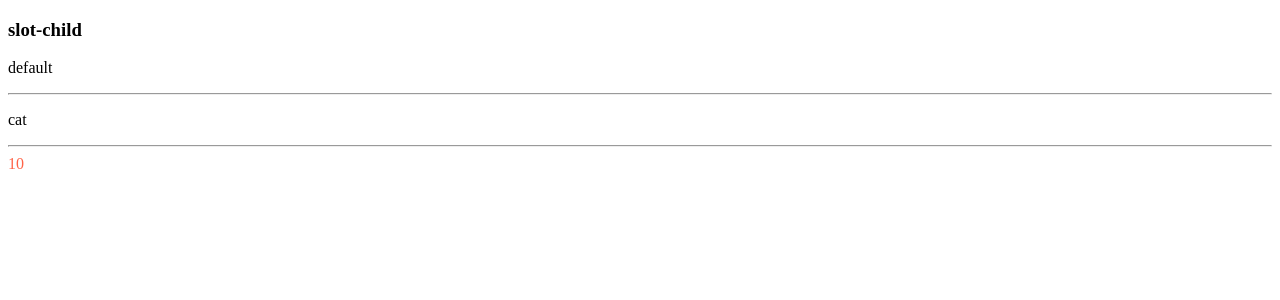
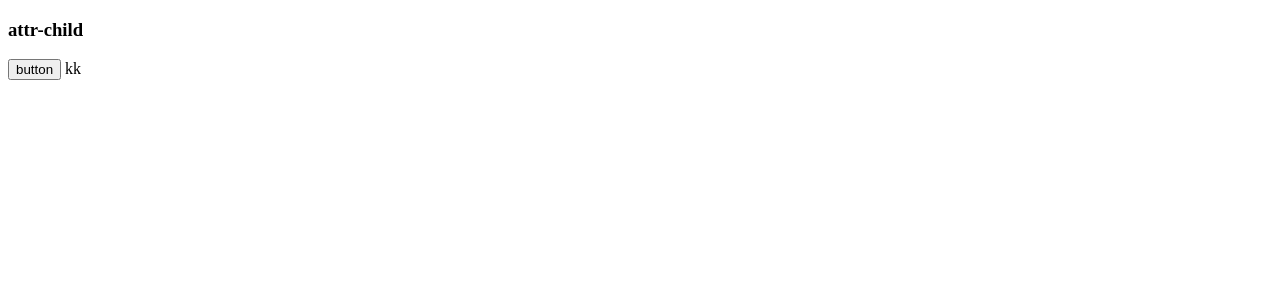
Before and after one commit to kyungsooseyo/daily-v3, a Vue app: page / in a window 1280 px wide. Shown: the top 300 px of the page. Built offline with nearby package versions, Linux system fonts and the light colour scheme.

Commit message:
✨ feat(vue): attr 穿透

```diff
--- /dev/null
+++ b/src/attr.vue
@@ -0,0 +1,20 @@
+<template>
+  <div>
+    <attr-child class="box" :num="10" :msg="msg" @xx="log" @click="log2"></attr-child>
+  </div>
+</template>
+
+
+<script setup>
+import { ref } from 'vue';
+import AttrChild from './components/attr-child.vue';
+const msg = ref('kk')
+function log(params) {
+  console.log('66');
+}
+function log2(params) {
+  console.log('777')
+}
+</script>
+
+<style lang="scss" scoped></style>
--- /dev/null
+++ b/src/components/attr-child.vue
@@ -0,0 +1,22 @@
+<template>
+  <div>
+    <h3>attr-child</h3>
+    <button v-bind="attrs">button</button>
+    {{ attrs.msg }}
+  </div>
+</template>
+<script>
+export default{
+  //禁用属性继承 如果不禁用的话 点击按钮会触发两次；主要是用于整体禁用但是如果里面的某个组件想要用到attrs也是可以用的
+  inheritAttrs: false,
+}
+</script>
+<script setup>
+import { useAttrs } from 'vue';
+
+const attrs = useAttrs();
+console.log('attrs', attrs);
+attrs.onXx();
+</script>
+
+<style lang="scss" scoped></style>
--- a/src/main.js
+++ b/src/main.js
@@ -6,6 +6,7 @@ import { createApp } from 'vue'
 // import App from './watch.vue'
 // import App from './watchEffect.vue'
 // import App from './v-model.vue'
-import App from './slot.vue'
+// import App from './slot.vue'
+import App from './attr.vue'
 const app = createApp(App)
 app.mount('#app')
```
